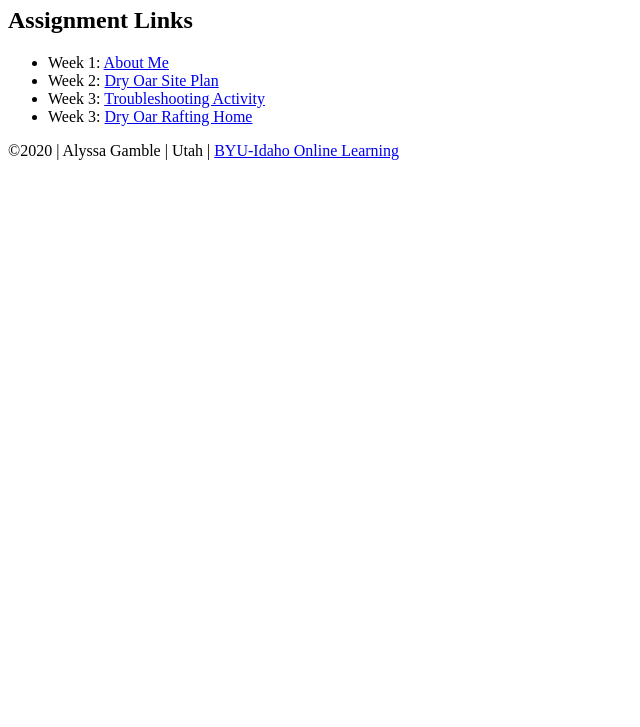
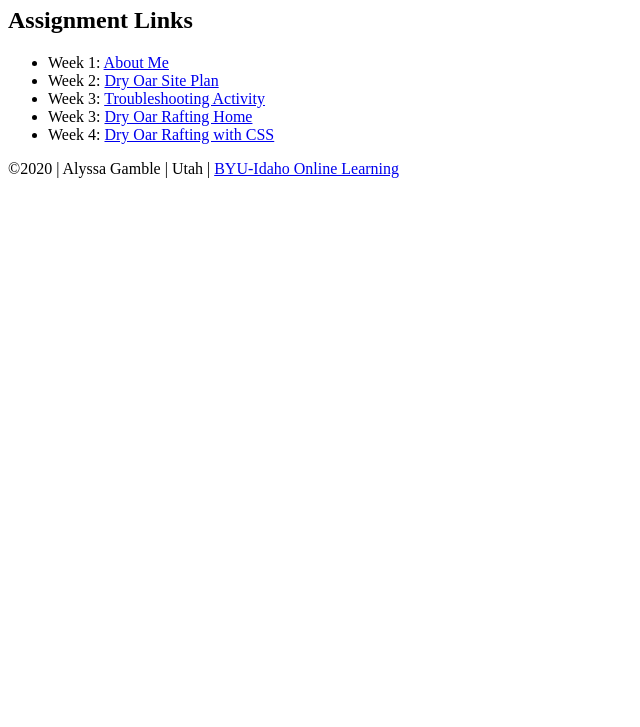
Before and after one commit to alyssagam/alyssagam.github.io, a plain HTML site: page index.html in a window 1280 px wide. Shown: the part 73-800 px from the top of the page, without its empty margins (0-640 px from the left). Drawn offline with Linux system fonts and the light colour scheme.

Commit message:
updated week 4

```diff
--- a/index.html
+++ b/index.html
@@ -19,6 +19,7 @@
           <li>Week 2: <a href="site-plan.html">Dry Oar Site Plan</a></li>
           <li>Week 3: <a href="troubleshooting.html">Troubleshooting Activity</a></li>
           <li>Week 3: <a href="project/">Dry Oar Rafting Home</a></li>
+          <li>Week 4: <a href="project/">Dry Oar Rafting with CSS</a></li>
         </ul>
       </main>
       <footer>
```
